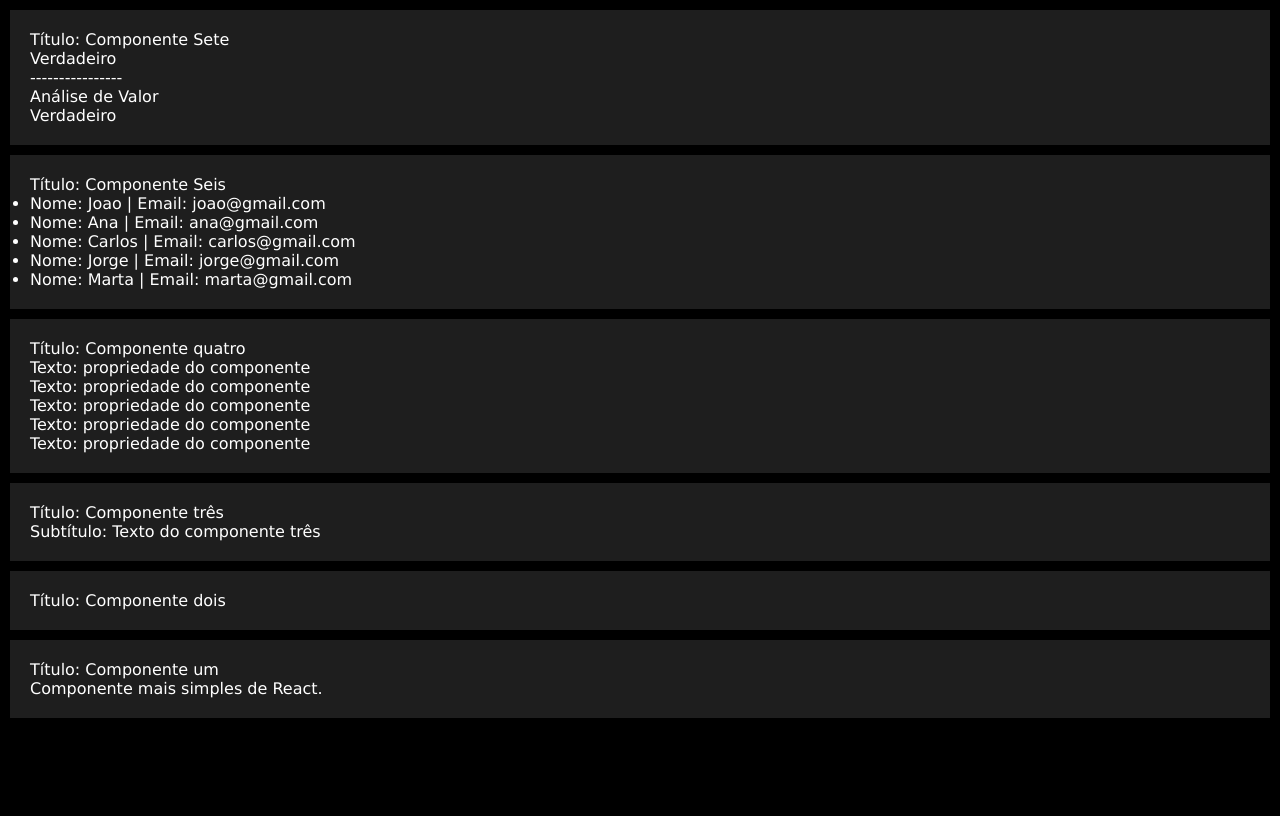
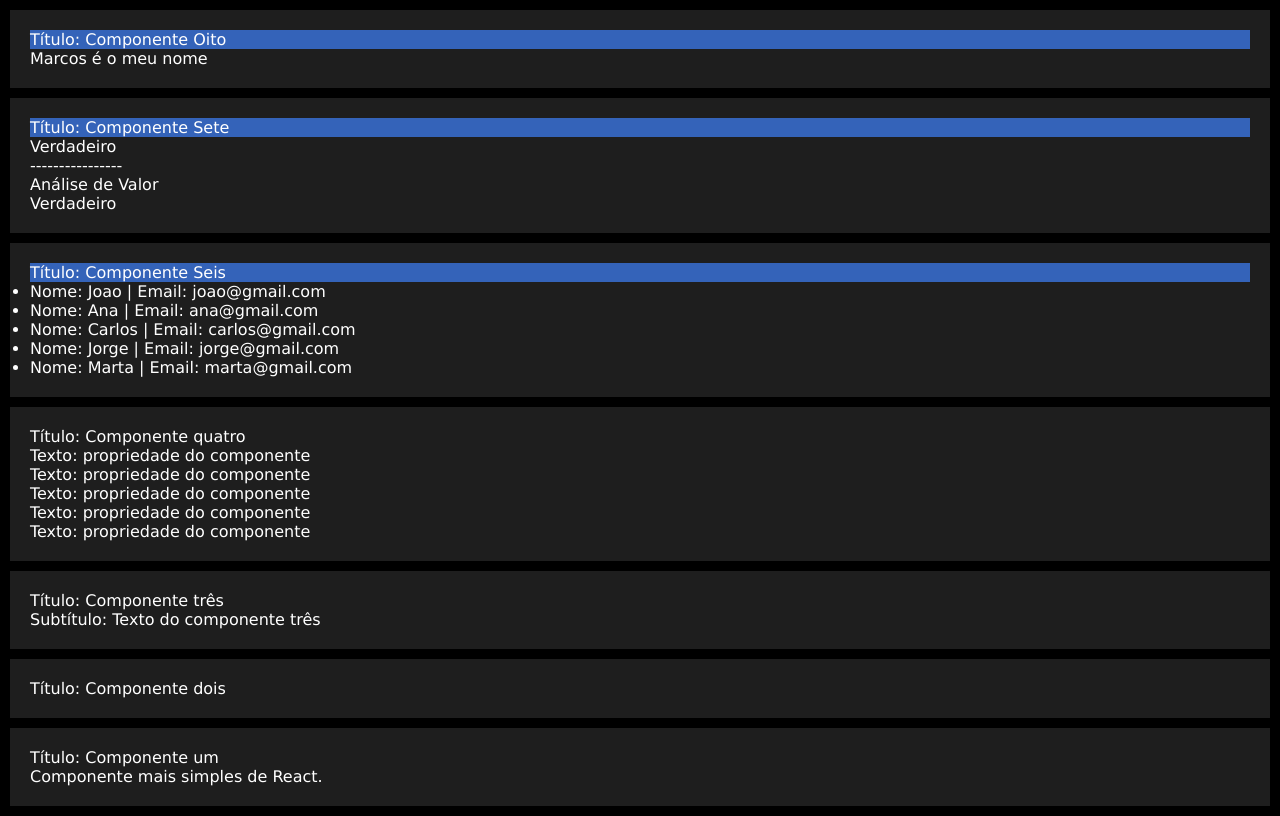
Before and after one commit to imarcaos/Curso-React01, a React (Create React App) app in the folder react-components/: page / in a window 1280 px wide. Built offline with nearby package versions, Linux system fonts and the light colour scheme.

Commit message:
Class 017 - Conditional Intruction - function - version 2

```diff
--- a/react-components/src/App.css
+++ b/react-components/src/App.css
@@ -16,3 +16,7 @@
     margin: 10px;
     padding: 20px;
 }
+
+.titulo {
+    background-color: rgb(52, 99, 185);
+}
--- a/react-components/src/App.js
+++ b/react-components/src/App.js
@@ -8,10 +8,14 @@
 import ComponenteQuatro from "./components/ComponenteQuatro"
 import ComponenteSeis from "./components/ComponenteSeis"
 import ComponenteSete from "./components/ComponenteSete"
+import ComponenteOito from "./components/ComponenteOito"
 
 function App() {
     return (
         <>
+
+            {/* <ComponenteOito titulo="Componente Oito" valor={10} /> */}
+            <ComponenteOito titulo="Componente Oito" valor="Marcos" />
 
             <ComponenteSete titulo="Componente Sete" valor={1} />
 
--- /dev/null
+++ b/react-components/src/components/ComponenteOito.jsx
@@ -0,0 +1,33 @@
+import React from "react";
+
+export default function (props) {
+
+    function condicao() {
+        if (props.valor >= 10) {
+            return <p>O valor é igual ou superior a 10</p>
+        } else {
+            return <p>O valor é inferior ou superior a 10</p>
+        }
+    }
+
+    function condicao2() {
+        switch (props.valor) {
+            case "João":
+                return <p>{props.valor} é o nome do Professor</p>
+                break;
+            case "Marcos":
+                return <p>{props.valor} é o meu nome</p>
+                break;
+            default:
+                return <p>{props.valor} desconheço quem tenha esse nome</p>
+                break;
+        }
+    }
+
+    return (
+        <div className="componente">
+            <p className="titulo">Título: {props.titulo}</p>
+            {condicao2()}
+        </div>
+    )
+}
```
Also changed, not shown: 1 other file (tests, documents, lock files or other folders).
